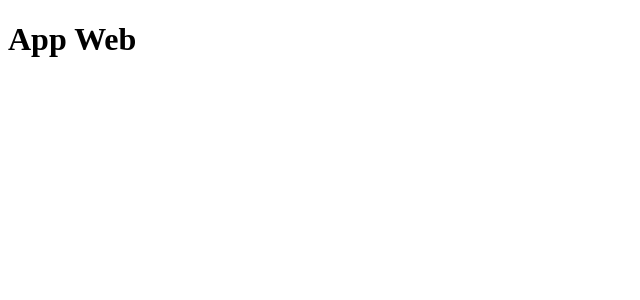
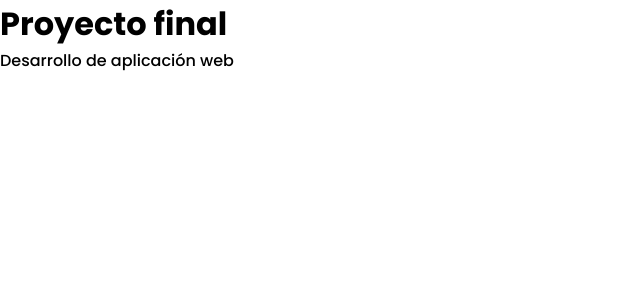
Before and after one commit to martin-centurion/app-movil, a React (Create React App) app: page / in a window 1280 px wide. Shown: the top 300 px of the page, without its empty margins (0-640 px from the left). Built offline with nearby package versions, Linux system fonts and the light colour scheme.

Commit message:
importando fuentes y colores a app.css + container

```diff
--- a/src/App.css
+++ b/src/App.css
@@ -1,38 +1,21 @@
-.App {
-  text-align: center;
+@import url('https://fonts.googleapis.com/css2?family=Noto+Serif+Lao:wght@300;500;700&family=Poppins:wght@300;500;700&display=swap');
+
+* {
+  margin: 0;
+  padding: 0;
+  box-sizing: border-box;
+  font-family: 'Poppins', sans-serif;
 }
 
-.App-logo {
-  height: 40vmin;
-  pointer-events: none;
+:root {
+  --clr-primario: rgb(20,20,20);
+  --clr-secundario: rgb(225, 5, 5);
+  --clr-texto: rgb(8, 0, 255);
+  --clr-titulo: rgb(6, 222, 6);
+  --ff-primario: 'Poppins', sans-serif;
+  --ff-secunadrio: 'Noto Serif Lao', serif;
 }
 
-@media (prefers-reduced-motion: no-preference) {
-  .App-logo {
-    animation: App-logo-spin infinite 20s linear;
-  }
+.container {
+  max-width: 768px;
 }
-
-.App-header {
-  background-color: #282c34;
-  min-height: 100vh;
-  display: flex;
-  flex-direction: column;
-  align-items: center;
-  justify-content: center;
-  font-size: calc(10px + 2vmin);
-  color: white;
-}
-
-.App-link {
-  color: #61dafb;
-}
-
-@keyframes App-logo-spin {
-  from {
-    transform: rotate(0deg);
-  }
-  to {
-    transform: rotate(360deg);
-  }
-}
--- a/src/App.js
+++ b/src/App.js
@@ -3,7 +3,8 @@ import './App.css';
 function App() {
   return (
     <div>
-      <h1>App Web</h1>
+      <h1>Proyecto final</h1>
+      <p>Desarrollo de aplicación web</p>
     </div>
   );
 }
```
